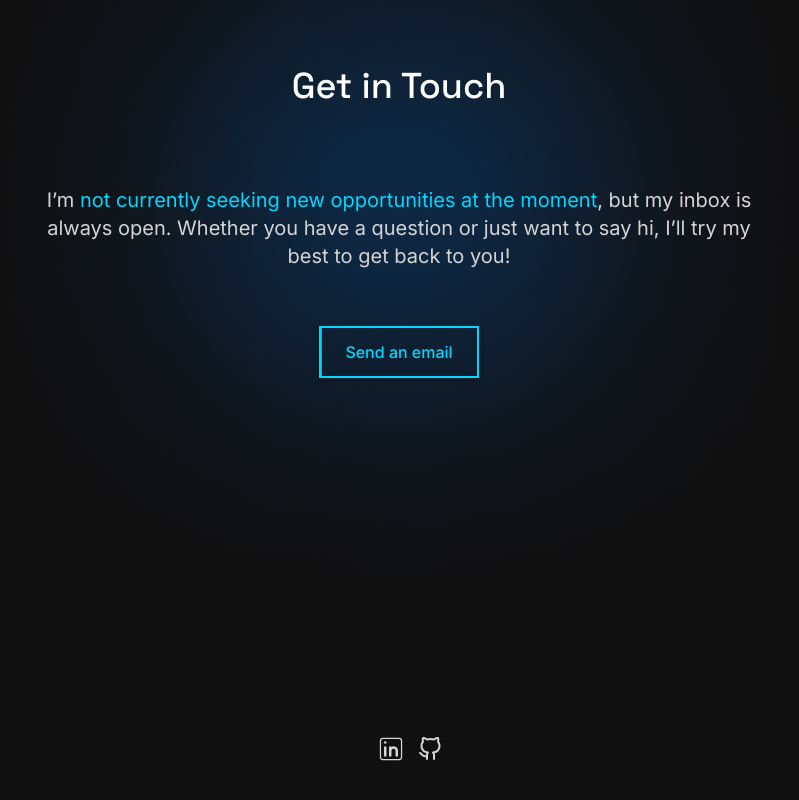
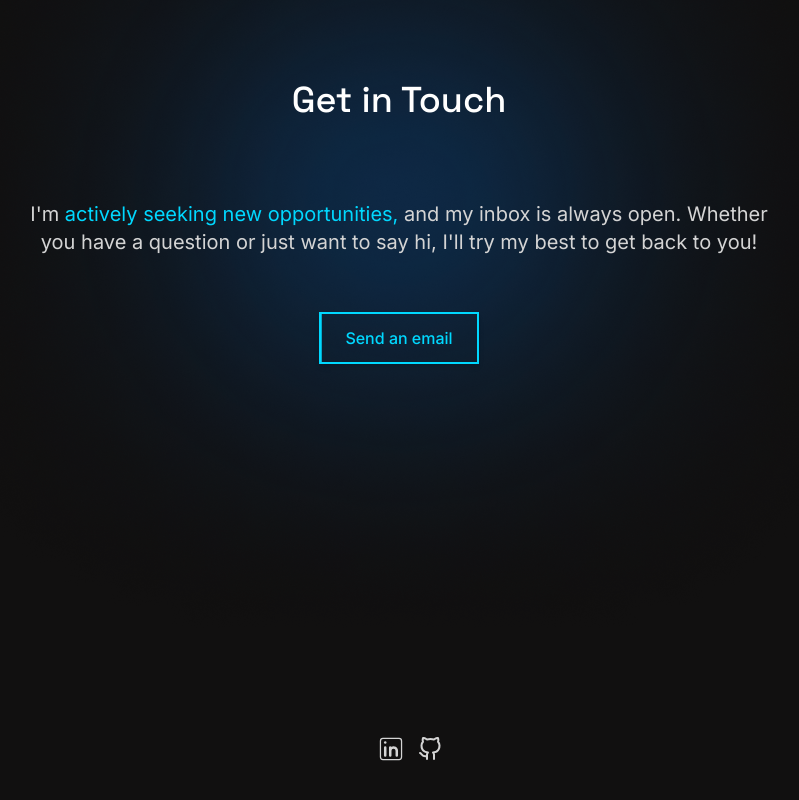
Before and after one commit to jaypavendano/my-portfolio, a Next.js app: page / in a window 1280 px wide. Shown: the part 2806-3606 px from the top of the page, without its empty margins (241-1040 px from the left). Built offline with nearby package versions, Linux system fonts and the light colour scheme.

Commit message:
update contact.tsx

```diff
--- a/components/contact.tsx
+++ b/components/contact.tsx
@@ -9,23 +9,23 @@ export default function Contact() {
 
   let message = inInNeedOfJob ? (
     <>
-      I’m{' '}
-      <span className=" text-primary">
-        not currently seeking new opportunities at the moment
-      </span>
-      , but my inbox is always open. Whether you have a question or just want to
-      say hi, I’ll try my best to get back to you!
-    </>
+    I&apos;m
+    <span className=" text-primary">
+      {' '}
+      actively seeking new opportunities,{' '}
+    </span>
+    and my inbox is always open. Whether you have a question or just want to
+    say hi, I&apos;ll try my best to get back to you!
+  </>
   ) : (
     <>
-      I&apos;m
-      <span className=" text-primary">
-        {' '}
-        actively seeking new opportunities,{' '}
-      </span>
-      and my inbox is always open. Whether you have a question or just want to
-      say hi, I’ll try my best to get back to you!
-    </>
+     I&apos;m{' '}
+    <span className=" text-primary">
+      not currently seeking new opportunities at the moment
+    </span>
+    , but my inbox is always open. Whether you have a question or just want to
+    say hi, I&apos;ll try my best to get back to you!
+  </>
   );
   return (
     <Section styles="bg-ellipse bg-no-repeat bg-center bg-auto">
```
